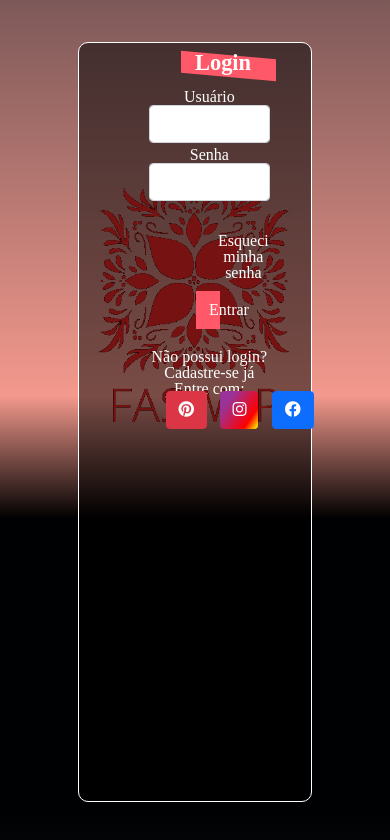
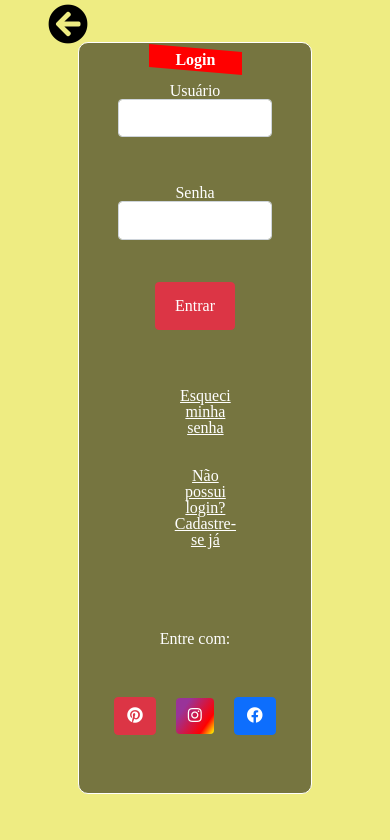
Before and after one commit to Sara-Alcaras/FasWap, a website: page dist/login.html in a window 390 px wide. Drawn offline with nearby package versions, Linux system fonts and the light colour scheme.

Commit message:
refactor: correcting elements position

```diff
--- a/dist/css/informationProfile.css
+++ b/dist/css/informationProfile.css
@@ -79,6 +79,18 @@
 
 .descriptions {
     width: 60%;
+}
+
+.btn-get_back {
+    position: absolute;
+    font-size: 2.5em;
+    top: 2%;
+    left: 3rem;
+}
+
+.btn-get_back:hover {
+    cursor: pointer;
+    font-size: 2.9em;
 }
 
 .bt-line {
--- a/dist/css/login.css
+++ b/dist/css/login.css
@@ -1,50 +1,73 @@
-@keyframes colors {
-    0% {
-        background-position: 0% 50%;
+body {
+    width: 100%;
+    height: 100%;
+    background-color: rgb(238, 236, 130);
 }
 
-    50% {
-        background-position: 50% 100%;
+a {
+    color: white;
 }
 
-    80% {
-        background-position: 100% 50%;
+a:hover {
+    color: rgba(0, 0, 0, 0.7);
 }
 
-    100% {
-        background-position: 50% 0%;
-    }
+::-webkit-scrollbar {
+    width: 10px;
 }
 
-body {
-    overflow-y: hidden;
-    width: 100%;
-    height: 100%;
+::-webkit-scrollbar-track {
+    background-color: #000;
 }
-.bg-mobile {
-    background: linear-gradient(
-        180deg,
-        rgb(0, 1, 3) 19%,
-        rgb(51, 49, 56) 50%,
-        rgb(244, 153, 141) 92%,
-        rgb(0, 0, 0) 100%
-    );
-    background-size: 300% 300%;
-    animation: colors 12s ease infinite;
+
+::-webkit-scrollbar-button {
+    background-color: #000;
 }
-.none {
-    display: none;
+
+::-webkit-scrollbar-thumb {
+    background-color: #888;
+    border-radius: 10px;
 }
+
+::-webkit-scrollbar-thumb:hover {
+    background-color: #ccc;
+}
+
+.btn-get_back {
+    font-size: 2.5em;
+    margin-top: 1%;
+    margin-left: 3rem;
+}
+
+.btn-get_back:hover {
+    cursor: pointer;
+    font-size: 2.9em;
+}
+
 input {
     height: 2.4rem;
+}
+
+.user {
+    width: 72%;
+    margin-left: auto;
+    margin-right: auto;
+}
+
+.entrar {
+    width: 5em;
+    height: 3em;
+    margin-left: auto;
+    margin-right: auto;
 }
 
 .registration-element {
     position: absolute;
     width: 60%;
-    height: 90%;
+    height: auto;
     top: 5%;
     left: 20%;
+    padding-bottom: 2%;
     border: 1px solid white;
     border-radius: 10px;
     text-align: center;
@@ -55,74 +78,69 @@ input {
 }
 
 .sland {
-    background: rgb(255, 89, 105);
+    background: red;
     transform: skewY(5deg);
     width: 24%;
-    margin-left: 37%;
-    margin-top: 5%;
+    margin-left: auto;
+    margin-right: auto;
+    margin-top: 2%;
     margin-bottom: 5%;
 }
 .title-registration {
     color: white;
-    font-size: 140%;
     font-weight: bolder;
     transform: skewY(-5deg);
     padding: 4% 0%;
 }
 .grid_form {
     display: grid;
-  grid-auto-columns: 1fr;
-  grid-template-rows: 1.7fr 1.6fr 1.3fr 1fr 0.9fr;
-  gap: 15px 50px;
+    grid-template-columns: 1fr;
+    grid-template-rows: 1fr 1fr 1fr;
+    gap: 6% 7%;
+    grid-template-areas:
+        "."
+        "."
+        "."
+        "."
+        "."
+        ".";
+    margin: 0% 4%;
 }
-.quadradinho
-{
-    width: 35%;
-    margin-left: 30%;
-    text-align: center;
-    align-items: center;
-}
-.text1
-{
-    margin-left: 56%;
-    margin-bottom: 8%;
-    color: white;
-    text-decoration: none;
-}
-.text2
-{
-    color: white;
-    text-decoration: none;
-}
-.text3
-{
-    color: white;
-    text-align: center;
-    margin-bottom: -7px;
+.grid_input {
+    display: grid;
+    grid-template-columns: 1fr;
+    grid-template-rows: 1fr 1fr;
+    grid-template-areas:
+        "."
+        ".";
 }
 .ddd-number {
     padding-top: 12%;
     padding-bottom: 12%;
 }
-.div-background {
-    width: 100%;
-    height: 100%;
-}
-.img-small_mobile {
-    width: 100%;
-    height: 100%;
-    margin-top: 30%;
-}
-.img-big_pc {
-    width: 100%;
-    height: 100%;
-}
-.img-medium_mobile {
-    width: 100%;
-    height: 100%;
-}
 .bolder {
     font-weight: bolder;
+}
+
+.links {
+    width: 19%;
+    height: 6%;
+    margin-left: auto;
+    margin-right: auto;
+    display: grid;
+    grid-template-columns: 1fr;
+    grid-template-rows: 1fr 1fr;
+    gap: 2em 0;
+    grid-template-areas:
+        "."
+        ".";
+}
+
+.btn-pinterest:hover {
+    color: black;
+}
+.btn-facebook:hover {
+    color: black;
 }
 .btn-instagram {
     background: linear-gradient(
@@ -134,112 +152,18 @@ input {
     border: none;
     color: white;
 }
-.entrar {
+.btn-kind_user {
     width: 20%;
-    margin-bottom: auto;
-    margin-left: 39%;
+    margin: auto;
     display: grid;
     grid-template-columns: 1fr 1fr;
     grid-template-rows: 1fr;
     gap: 0em 10%;
     grid-template-areas: ". .";
-    background: rgb(255, 89, 105);
-}
-.btn-social_media {
-    width: 50%;
-    margin-top: 3%;
-    margin-left: 25%;
-    display: grid;
-    grid-template-columns: 0.5fr 0.5fr 0.5fr;
-    grid-template-rows: 1fr;
-    gap: 0em 11%;
-    grid-template-areas: " . .";
 }
 
-@media (max-width: 448px) {
-    body {
-        overflow-y: scroll;
-    }
-
-    /* .registration-element {
-        height: 115%;
-        top: 4%;
-    } */
-
-    .btn-social_media {
-        padding-bottom: 50%;
-    }
+@media (max-width: 716px) {
     .sland {
-        padding-right: 35%;
-        padding-left: 6%;
-        margin-left: 44%;
-    }
-
-    .img-medium_mobile {
-        display: none;
-    }
-
-    .grid_form {
-        grid-template-columns: 1.5fr;
-        grid-template-rows: 1fr 1.5fr 1fr 1fr;
-        gap: 0em 0px;
-        grid-template-areas:
-            "."
-            "."
-            "."
-            ".";
-    }
-
-    .grid_input {
-        grid-template-rows: 0.03fr 0.03fr 0.03fr 0.03fr 0.03fr 0.03fr 0.03fr 0.03fr;
-    }
-
-    .btn-kind_user {
-        margin: 1% 17% 0% 17%;
-    }
-
-    .btn-social_media {
-        margin: 1% 14% 0% 14%;
-        gap: 0% 22%;
+        width: 40%;
     }
 }
-
-@media (min-width: 449px) {
-    body {
-        overflow-y: scroll;
-    }
-    .bg-mobile {
-        background-color: none;
-    }
-    .img-small_mobile {
-        display: none;
-    }
-}
-
-@media (max-width: 1365px) {
-    .img-big_pc {
-        display: none;
-    }
-}
-
-/** Aqui com o min width 1366 apagar as imagens de dispositivos menores*/
-@media (min-width: 1366px) {
-    body {
-        overflow-y: hidden;
-    }
-
-    .bg-mobile {
-        background-color: none;
-    }
-
-    .img-small_mobile {
-        display: none;
-    }
-
-    .img-medium_mobile {
-        display: none;
-    }
-}
-
-@media (min-width: 2000px) {
-}
--- a/dist/login.html
+++ b/dist/login.html
@@ -15,6 +15,7 @@
     </head>
 
     <body class="bg-mobile">
+        <a href="./index.html" class="text-black"><i class="fas fa-arrow-circle-left btn-get_back"></i></a>
         <div class="registration-element opacity">
             <main>
                 <div class="sland">
@@ -25,36 +26,29 @@
                         <div class="user">
                             <label class="text-white" for="full_name">Usuário</label>
                             <input class="form-control" name="nome" type="text" id="full_name"/>
-                        </div>
-                        <div>
-                            <label class="text-white" for="pass">Senha</label>
+
+                            <label class="text-white mt-5" for="pass">Senha</label>
                             <input class="form-control" name="senha" type="password" id="pass" />
                         </div>
-                     <a class="text1" href="esqueciSenha.html" target="esqueciSenha.js">Esqueci minha senha</a>
 
-                    <div class="entrar">
-                        <button type="button" class="btn text-white" >Entrar</button>
-                    </div>
+                            <button type="button" class="btn btn-danger text-white entrar" >Entrar</button>
 
-                    <a class="text2" href= "cadastro.html" target="_blank">Não possui login? Cadastre-se já</a>
+                        <div class="links mt-3">
+                            <a href="./esqueciSenha.html" target="_blank">Esqueci minha senha</a>
+                            <a href= "./cadastro.html" target="_blank">Não possui login? Cadastre-se já</a>
+                        </div>
 
-                    <h2 class="text3">Entre com:</h2>
-
-                    <div class="btn-social_media">
-                        <button type="button" class="btn btn-danger"><i class="fab fa-pinterest"></i></button>
-                        <button type="button" class="btn btn-instagram"><i class="fab fa-instagram"></i></button>
-                        <button type="button" class="btn btn-primary"><i class="fab fa-facebook"></i></button>
+                        <h2 class="text-white mt-2">Entre com:</h2>
+                        <div class="btn-social_media">
+                            <button type="button" class="btn btn-danger btn-pinterest m-2"><i class="fab fa-pinterest"></i></button>
+                            <button type="button" class="btn btn-instagram m-2"><i class="fab fa-instagram"></i></button>
+                            <button type="button" class="btn btn-primary btn-facebook m-2"><i class="fab fa-facebook"></i></button>
+                        </div>
                     </form>
                 </div>
             </main>
         </div>
 
-        <div class="div-background">
-            <img class="img-small_mobile" src="assets/img/FasWap Logotipo.png" />
-            <img class="img-medium_mobile" src="assets/img/LA LINEA PERFETTA.jpeg" />
-            <img class="img-big_pc" src="assets/img/France Paris Pink Lights Eiffel Tower Wallpaper, Desktop, HD, Free Download.jpeg" />
-        </div>
-
         <script src="js/pegarDadosFormulario.js"></script>
     </body>
 </html>
```
Also changed, not shown: dist/index.html (+26 -26 lines), dist/profileInformation.html (+2 -1 lines). Lines whose indentation alone changed are shown as unchanged.
